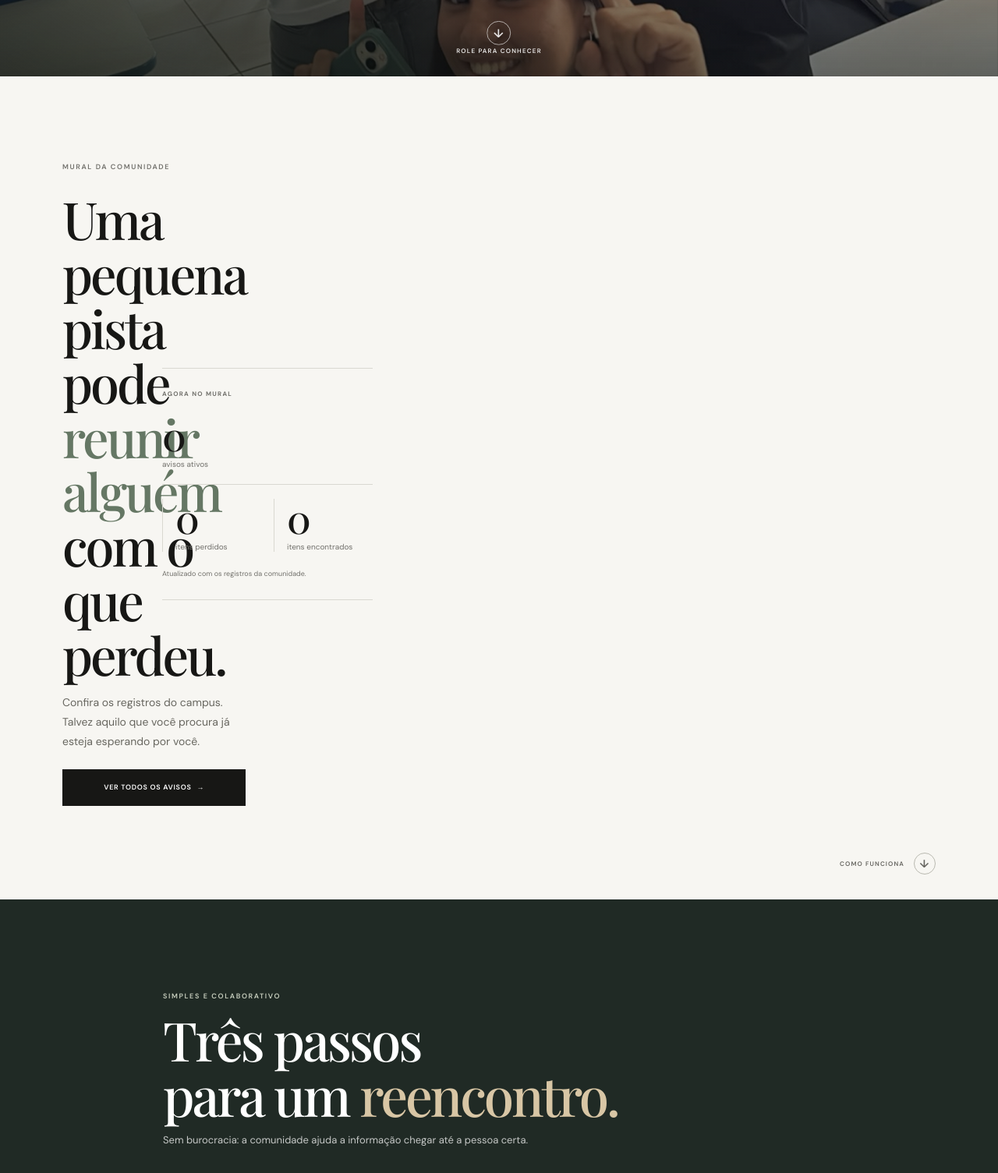
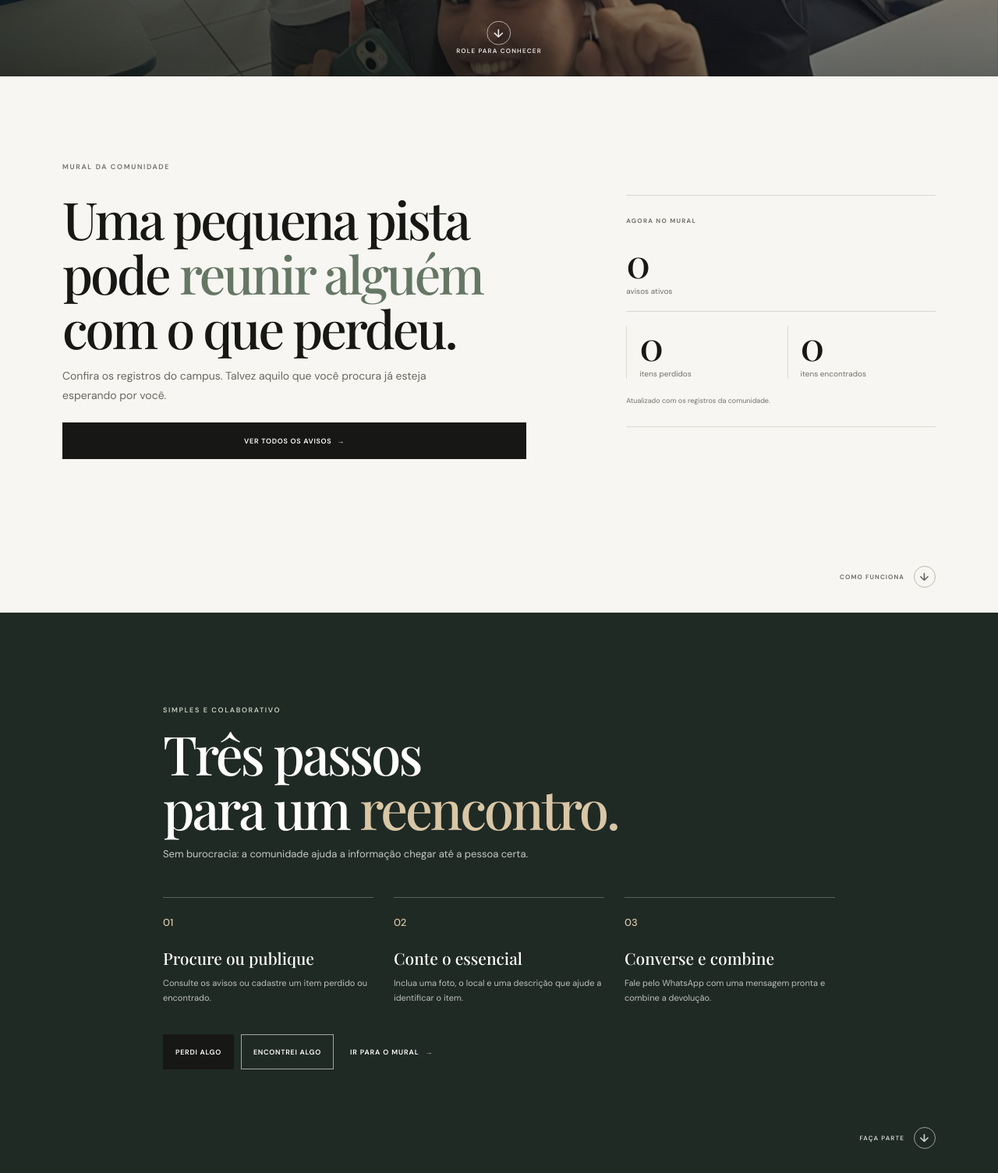
Before and after one commit to ottavioaraujo/entre-nos-achados-if, a Django app: page / in a window 1280 px wide. Shown: the part 702-2207 px from the top of the page at 78% size. Run offline with Django 5.2, Linux system fonts and the light colour scheme; data that the repository does not hold is empty; parts of the project's set-up code (start-up, migrations or seed data) failed here and were passed over.

Commit message:
Fix desktop landing story layout and logout notices (achados-if · portal · static · portal · site.css)

```diff
--- a/achados-if/portal/static/portal/site.css
+++ b/achados-if/portal/static/portal/site.css
@@ -156,8 +156,8 @@ body.landing-body{background:#f7f6f2}
 .landing-messages{margin-top:16px;color:#fff;font-size:11px}
 .landing-messages p{margin:0;padding:10px 13px;background:rgba(15,20,17,.7);border-left:3px solid #e8d9bc}
 .story-chapter{position:relative;min-height:86svh;scroll-snap-align:start;scroll-margin:0}
-.landing-stats.story-chapter{display:grid;align-items:center;max-width:none;margin:0;padding:110px max(30px,calc((100vw - var(--max))/2 + 30px)) 120px;background:#f7f6f2;border:0}
-.story-inner{width:100%;max-width:var(--max);padding:0;display:grid;grid-template-columns:minmax(0,1.2fr) minmax(270px,.8fr);gap:clamp(40px,10vw,150px);align-items:center}
+.landing-stats.story-chapter{display:block;max-width:none;margin:0;padding:110px max(30px,calc((100vw - var(--max))/2 + 30px)) 120px;background:#f7f6f2;border:0}
+.story-inner{width:100%;max-width:var(--max);margin-inline:auto;padding:0;display:grid;grid-template-columns:minmax(0,1.2fr) minmax(270px,.8fr);gap:clamp(40px,10vw,150px);align-items:center}
 .stats-intro{align-content:start;gap:14px}
 .stats-intro h2{max-width:670px;margin:12px 0 0;font:500 clamp(39px,5.2vw,72px)/1.05 var(--serif);letter-spacing:-.045em}
 .stats-intro h2 em{color:#657764;font-style:normal}
```
